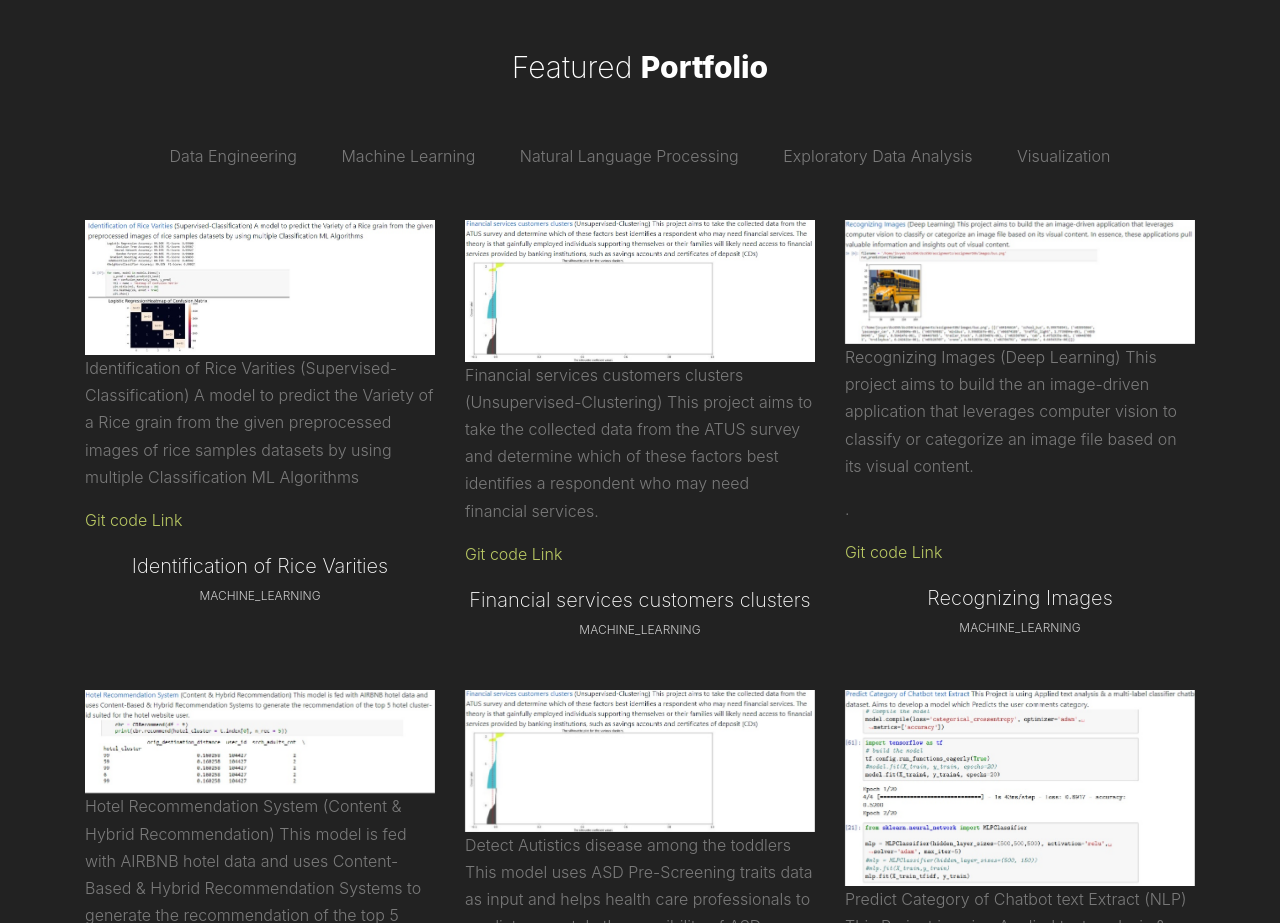
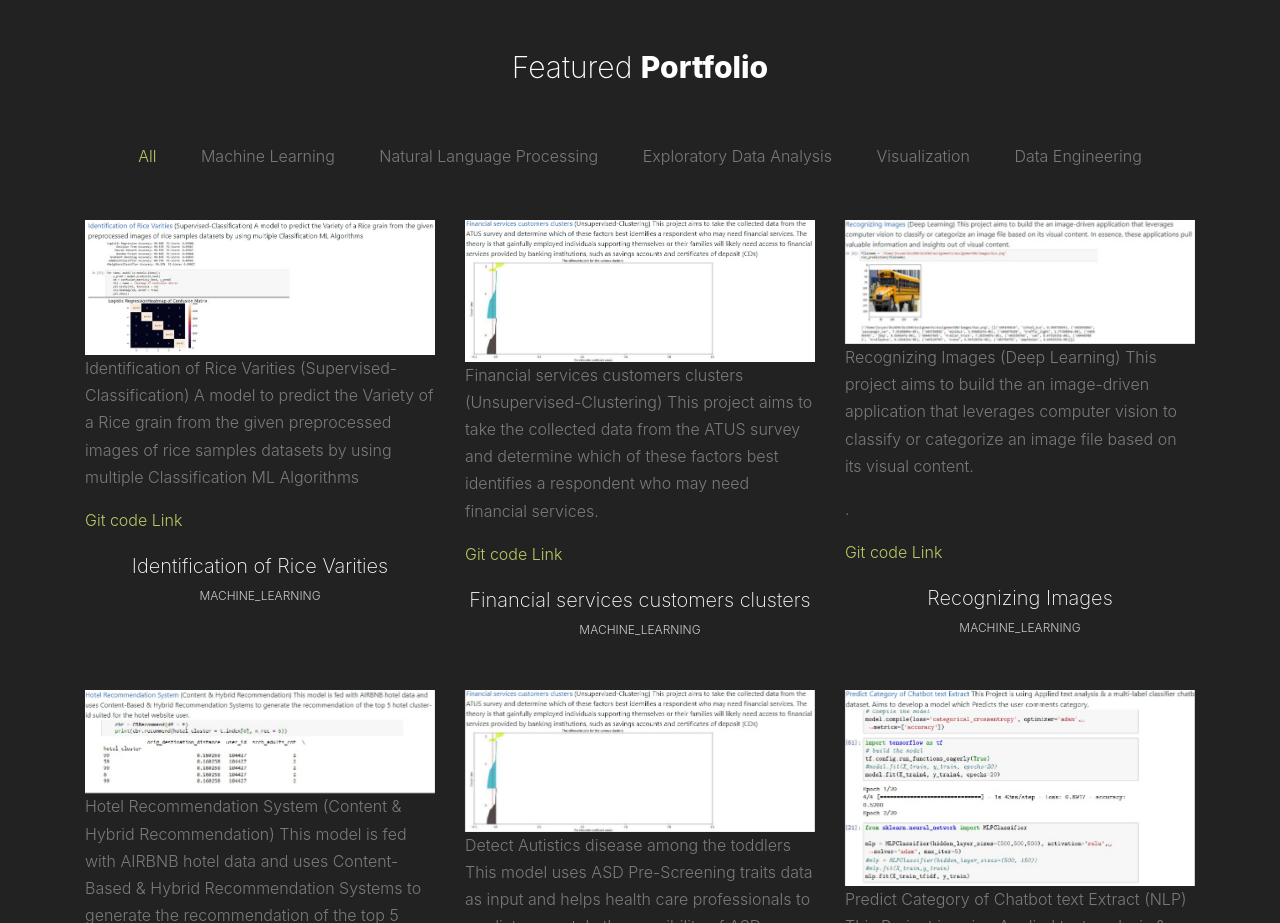
Before and after one commit to PrashantRaghuwanshi90/PrashantRaghuwanshi.github.io, a plain HTML site: page index.html in a window 1280 px wide. Shown: the part 2960-3883 px from the top of the page. Drawn offline with nearby package versions, Linux system fonts and the light colour scheme; some packages are replaced by stand-ins of ours; a script that the page names is missing; files whose address does not match are found by name.

Commit message:
Update index.html

```diff
--- a/index.html
+++ b/index.html
@@ -163,11 +163,12 @@
 			</div>
 			<div class="filters">
 				<ul>
-				    <li data-filter=".Data_Engineering">Data Engineering</li>
+				    <li class="active" data-filter="*">All</li>
 				    <li data-filter=".Machine_Learning">Machine Learning</li>
 				    <li data-filter=".NLP">Natural Language Processing</li>
 				    <li data-filter=".EDA">Exploratory Data Analysis</li>
 				    <li data-filter=".Visualization">Visualization</li>
+				    <li data-filter=".Data_Engineering">Data Engineering</li>
 				</ul>
 			</div>
 
```
